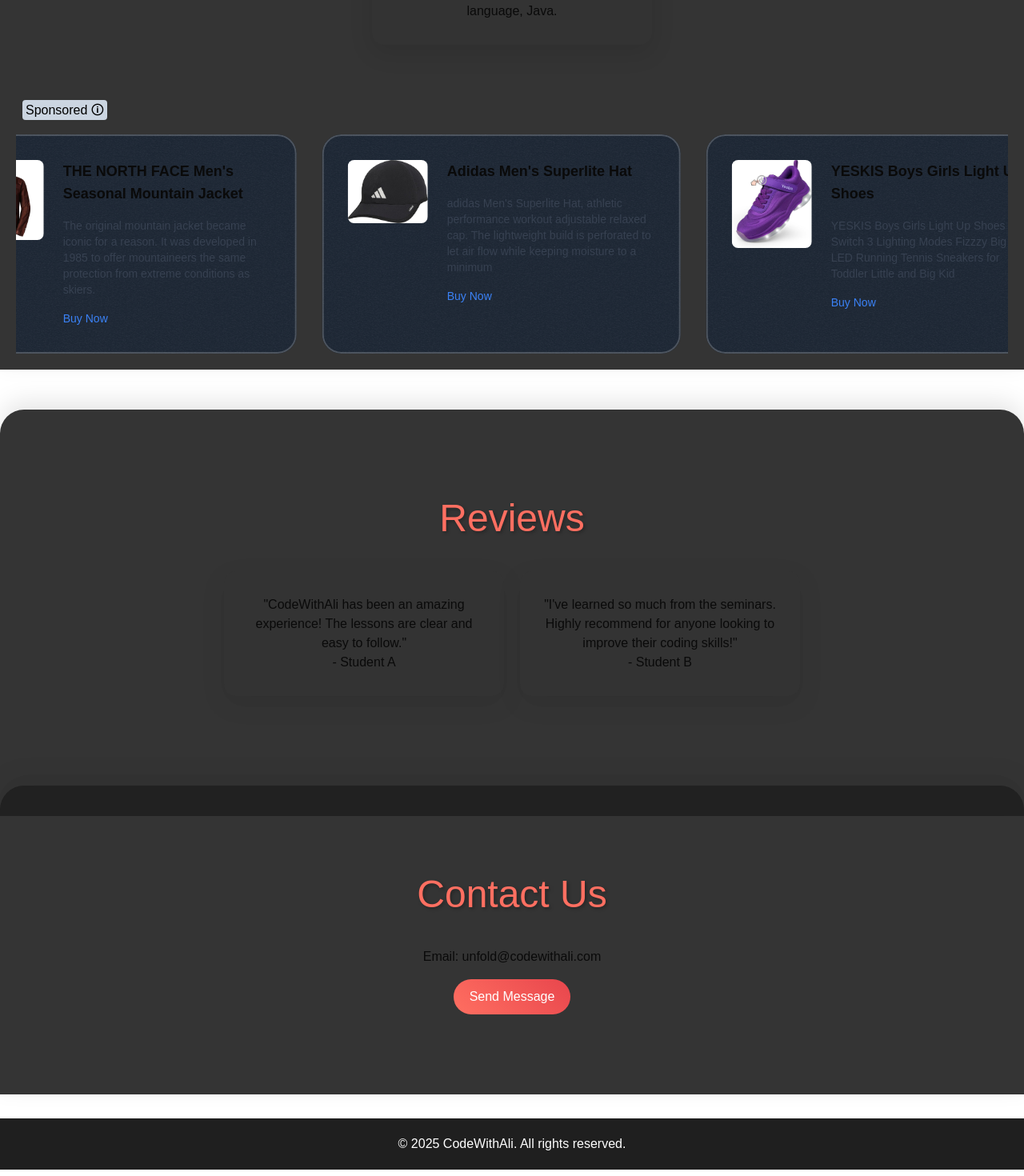
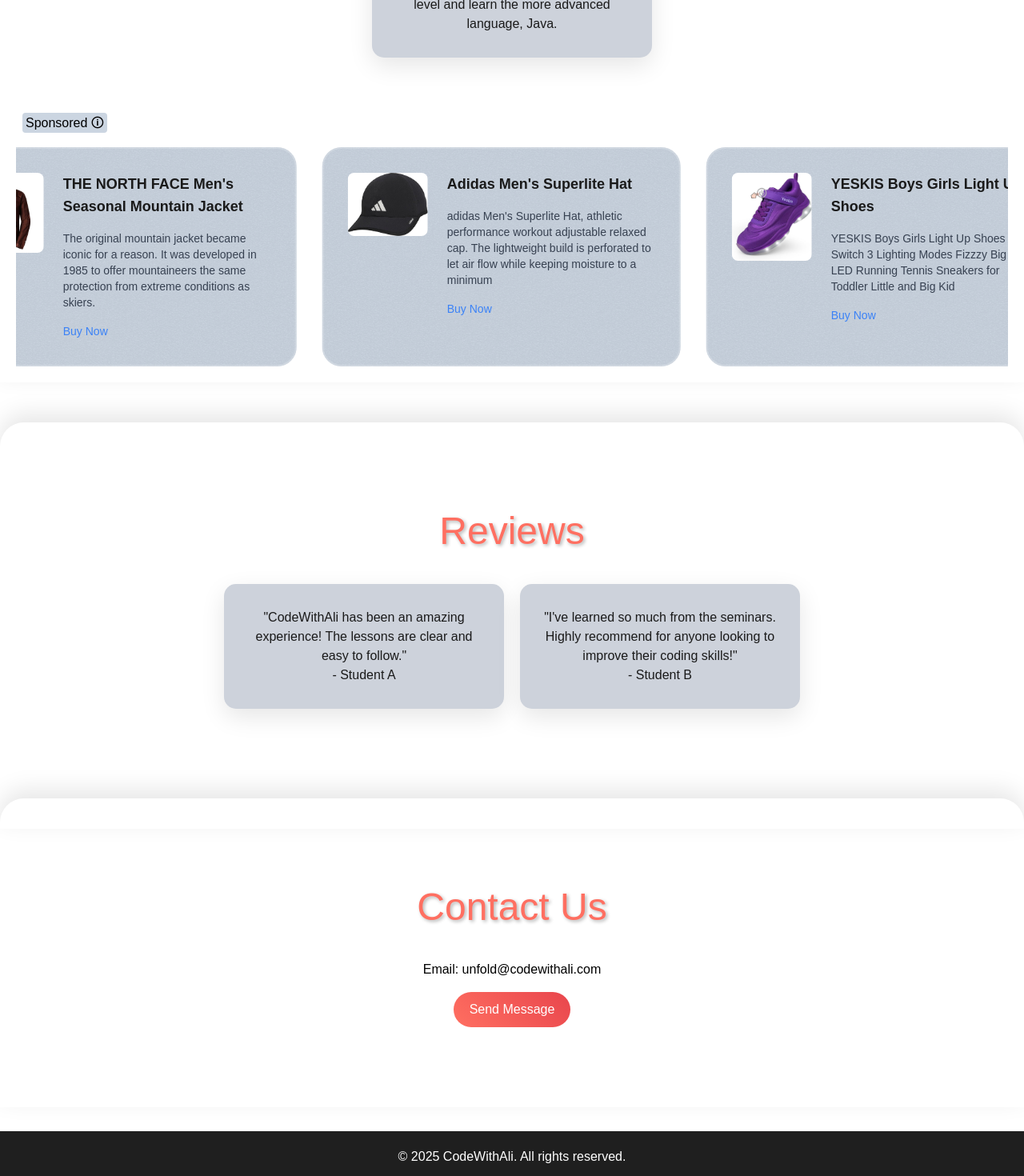
Before and after one commit to CodeWithAli-Co/CodeWithAli, a Next.js app: page / in a window 1280 px wide. Shown: the part 1580-3050 px from the top of the page at 80% size. Built offline with nearby package versions, Linux system fonts and the light colour scheme.

Commit message:
Dark/Light Mode BG Color issue fixed

```diff
--- a/src/app/Styles/globals.css
+++ b/src/app/Styles/globals.css
@@ -256,8 +256,8 @@
 }
 
 .courses {
+  color: var(--card-foreground);
   padding: 100px 20px;
-  background-color: rgba(31, 31, 31, 0.9);
   border-radius: 30px 30px 0 0;
   position: relative;
   z-index: 2;
@@ -267,9 +267,10 @@
 .reviews,
 .faqs,
 .abouts {
+  color: var(--card-foreground);
   padding: 100px 20px;
   text-align: center;
-  background-color: rgba(31, 31, 31, 0.9);
+  /* background-color: rgba(31, 31, 31, 0.9); */
   margin-top: 2%;
   border-radius: 30px 30px 0 0;
   position: relative;
@@ -299,11 +300,13 @@
   margin-bottom: 50px;
 
 }
+
 .course-card,
 .review,
 .faq-card,
 .about-card {
-  background: var(--background-dark);
+  background: var(--card);
+  color: var(--card-foreground);
   padding: 30px;
   border-radius: 15px;
   box-shadow: 0 10px 30px rgba(0, 0, 0, 0.1);
@@ -355,7 +358,6 @@
   align-items: center;
   padding: 100px 20px;
   text-align: center;
-  background-color: rgba(31, 31, 31, 0.9);
   margin-top: -3%;
   border-radius: 30px 30px 0 0;
   position: relative;
@@ -520,10 +522,15 @@
 }
 
 @layer base {
-  * {
-    @apply border-border;
+  :root {
+    --background: hsl(0, 0%, 100%);
+    --card: hsl(215, 16%, 83%);
+    --card-foreground: hsl(0, 0%, 10%);
   }
-  body {
-    @apply bg-background text-foreground;
+
+  .dark {
+    --background: hsl(0, 0%, 10%);
+    --card: hsl(0, 0%, 15%);
+    --card-foreground: hsl(0, 0%, 90%);
   }
 }
--- a/src/app/components/promotions.tsx
+++ b/src/app/components/promotions.tsx
@@ -5,7 +5,6 @@
 import { Fragment } from "react";
 
 import { Card } from "@/components/Card";
-
 import ImageCoat from "@/assetes/images/Coat.jpg";
 import AdidasCap from "@/assetes/images/AdidasCap.jpg";
 import YESKISShoes from "@/assetes/images/Shoes.jpg";
@@ -64,7 +63,7 @@
             {/* Name and Position */}
             <div className="font-semibold text-lg">{testimonial.name}</div>
             {/* Description */}
-            <p className="mt-4 text-sm text-gray-700">{testimonial.text}</p>
+            <p className="mt-4 text-sm text-gray-700 dark:text-gray-400">{testimonial.text}</p>
 
             {/* Link */}
             {testimonial.Link && (
--- a/src/app/page.tsx
+++ b/src/app/page.tsx
@@ -1,7 +1,8 @@
-'use client'
+"use client"
 
 import Link from "next/link";
 import { useRouter } from "next/navigation";
+
 import { FlashMessages } from "./components/FlashMessage";
 import { PromotionsSection } from "@/app/components/promotions";
 
@@ -35,6 +36,7 @@
           {/* <Image src={alipic} alt="Hero Image" className="logo" /> */}
         </div>
       </section>
+
       <section className="about" id="about">
         <h2>About CodeWithAli</h2>
         <div className="about-grid">
@@ -44,12 +46,13 @@
               seminars. Our mission is to make coding accessible and enjoyable
               for everyone.
             </h3>
-            <Link className="btn-submit" href="/about">
+            <Link className="btn-submit mt-4" href="/about">
               Learn More About Us
             </Link>
           </div>
         </div>
       </section>
+
       <section className="courses" id="services">
         <h2>Our services</h2>
         <div className="course-grid">
@@ -87,6 +90,7 @@
        <PromotionsSection />
     </div>
       </section>
+
       <section className="reviews">
         <h2>Reviews</h2>
         <div className="review-grid">
@@ -106,11 +110,13 @@
           </div>
         </div>
       </section>
-      <section className="contact" id="contact">
+
+      <section className="contact dark:bg-[rgba(31,31,31,0.9)]" id="contact">
         <h2>Contact Us</h2>
         <p>Email: unfold@codewithali.com</p>
         <Link href='/contact' className="btn-submit mt-4">Send Message</Link>
       </section>
+
       {/* <section className="faqs" id="faq">
         <h2>FAQ</h2>
         <div className="faq-grid">
--- a/src/components/Card.tsx
+++ b/src/components/Card.tsx
@@ -1,6 +1,8 @@
-import grainImage from "@/assetes/images/grain.jpg";
 import { ComponentPropsWithRef } from "react";
 import { twMerge } from "tailwind-merge";
+
+import grainImage from "@/assetes/images/grain.jpg";
+
 
 export const Card = ({
   className,
@@ -8,7 +10,7 @@
   ...other
 }: ComponentPropsWithRef<"div">) => {
     return (
-        <div className={twMerge("bg-gray-800 rounded-3xl relative z-0 overflow-hidden after:z-10 after:content-[''] after:absolute after:inset-0 after:outline-2 after:outline after:-outline-offset-2 after:rounded-3xl after:outline-white/20 after:pointer-events-none",
+        <div className={twMerge("bg-slate-300 dark:bg-gray-800 rounded-3xl relative z-0 overflow-hidden after:z-10 after:content-[''] after:absolute after:inset-0 after:outline-2 after:outline after:-outline-offset-2 after:rounded-3xl after:outline-white/20 after:pointer-events-none",
         className)}
         {...other}
         >
--- a/src/components/ModeToggle.tsx
+++ b/src/components/ModeToggle.tsx
@@ -3,6 +3,7 @@
 import * as React from "react";
 import { useTheme } from "next-themes";
 import { MoonIcon, SunIcon } from "lucide-react";
+
 import { Button } from "@/components/ui/button";
 
 export default function ThemeToggle() {
```
